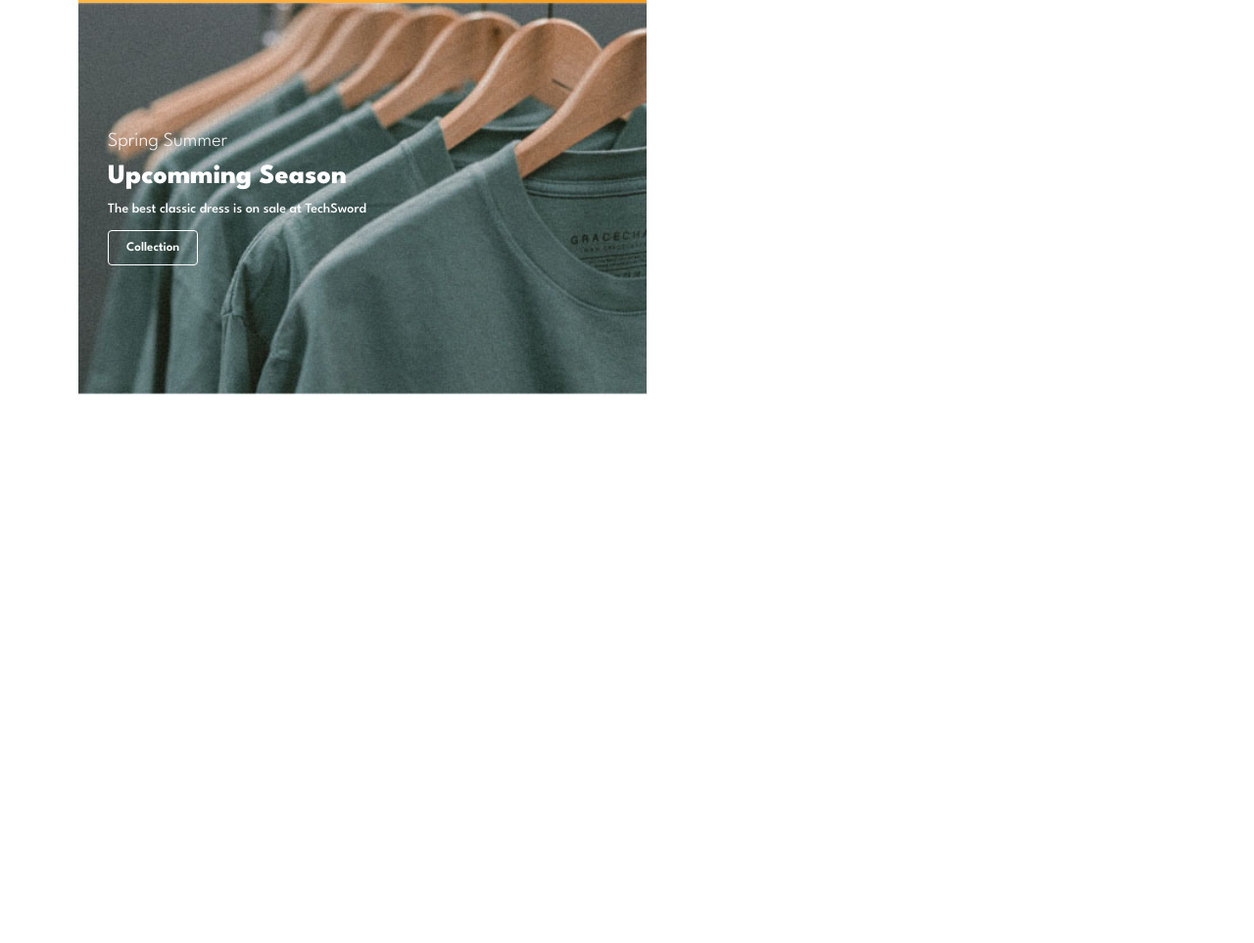
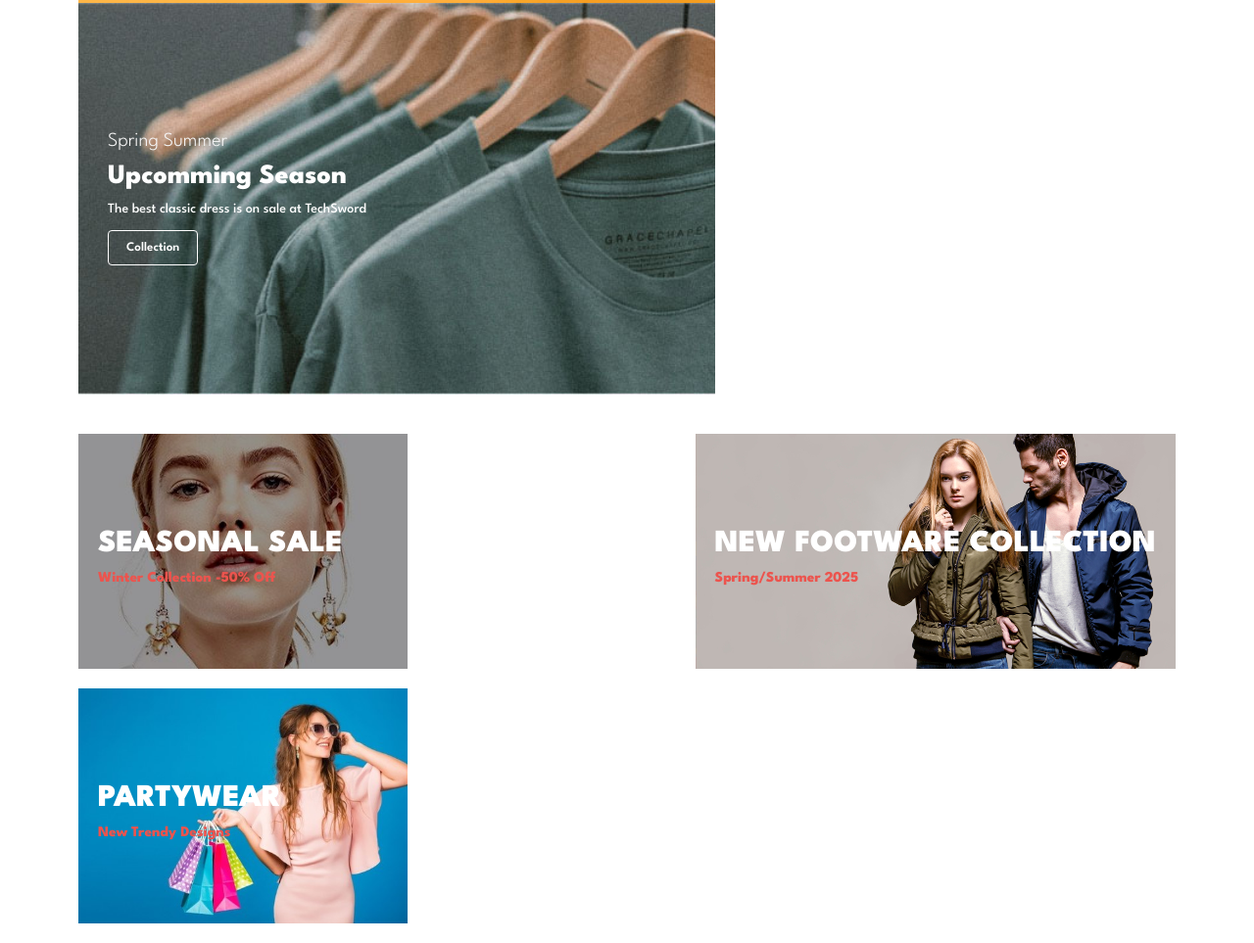
Before and after one commit to rohitkadav/E-Commerce-Website, a plain HTML site: page index.html in a window 1280 px wide. Shown: the part 4133-5096 px from the top of the page at 98% size. Before the commit the page ends 4576 px from the top, so only its background shows below. Drawn offline with Linux system fonts and the light colour scheme.

Commit message:
Added Text Banner

```diff
--- a/css/style.css
+++ b/css/style.css
@@ -357,14 +357,16 @@ button.white {
    display: flex;
     justify-content: space-between;
     flex-wrap: wrap;
+
 }
 #sm-banner .banner-box{
     display: flex;
     flex-direction: column;
     justify-content: center;
     align-items: flex-start;
+    /* text-align: center; */
     background-image:url("../images/banner/b17.jpg") ;
-    min-width:580px;
+    min-width:650px;
     height: 50vh;
     background-size: cover;
     background-position: center;
@@ -404,3 +406,41 @@ button.white {
   .banner2 {
     background-image: url("../images/banner/b10.jpg") !important;
   }
+#text-banner {
+    display: flex;
+    justify-content: space-between;
+    flex-wrap:wrap ;
+    padding: 0 80px;
+
+}
+
+#text-banner .banner-box{
+    display: flex;
+    flex-direction: column;
+    justify-content: center;
+    align-items: flex-start;
+    background-image:url("../images/banner/b7.jpg") ;
+    min-width:30%;
+    height: 30vh;
+    background-size: cover;
+    background-position: center;
+    padding: 20px;
+    margin-bottom: 20px;
+
+}
+#text-banner h2{
+    font-weight: 900;
+    font-size: 32px;
+    color: white;
+}
+#text-banner h3{
+    font-weight: 800;
+    font-size: 15px;
+    color: #ec544e;
+}
+#text-banner .bb2{
+    background-image: url("../images/banner/b4.jpg") ;
+}
+#text-banner .bb3{
+    background-image: url("../images/banner/b18.jpg");
+}
--- a/index.html
+++ b/index.html
@@ -445,6 +445,23 @@
         </div>
     </section>
 
+    <section id="text-banner" class="">
+        <div class="banner-box">
+            <h2>SEASONAL SALE</h2>
+            <h3>Winter Collection -50% Off </h3>
+        </div>
+        <div class="banner-box bb2">
+            <h2>NEW FOOTWARE COLLECTION</h2>
+            <h3>Spring/Summer 2025</h3>
+        </div>
+        <div class="banner-box bb3">
+            <h2>PARTYWEAR</h2>
+            <h3>New Trendy Designs</h3>
+        </div>
+
+
+    </section>
+
 
     <script src="./js/index.js"></script>
 </body>
```
